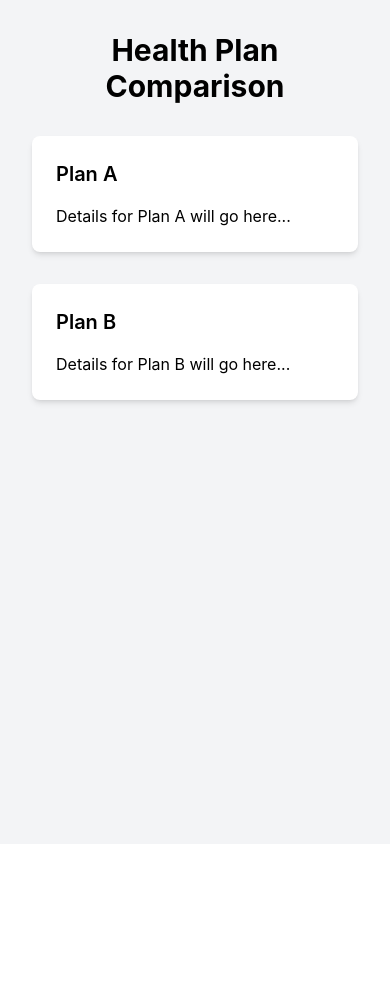
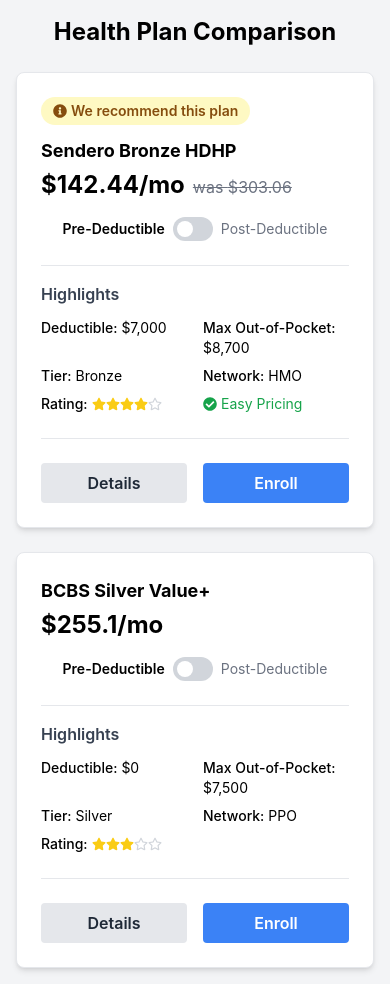
Before and after one commit to ronburnley/plan-comparison, a React (Create React App) app: page / in a window 390 px wide. Before the commit the page ends 844 px from the top, so only its background shows below. Built offline with nearby package versions, Linux system fonts and the light colour scheme.

Commit message:
feat: Add PlanCard component and sample data

```diff
--- a/src/App.tsx
+++ b/src/App.tsx
@@ -1,24 +1,73 @@
 import React from 'react';
 import './App.css';
+import PlanCard from './components/PlanCard';
+import { HealthPlan } from './types/HealthPlan';
+
+// --- Sample Data ---
+const samplePlan1: HealthPlan = {
+  recommended: true,
+  planName: 'Sendero Health Quality Care Bronze High Deductible / $60 PCP / $25 Generic Drugs / $100 Specialist',
+  planNameShort: 'Sendero Bronze HDHP',
+  monthlyPremium: 142.44,
+  originalPremium: 303.06,
+  deductible: 7000,
+  maxOutOfPocket: 8700,
+  tier: 'Bronze',
+  networkType: 'HMO',
+  rating: 4,
+  specialFeatures: ['Easy Pricing'],
+  primaryCareVisitCost: 60,
+  specialistVisitCost: 100,
+  genericDrugCost: 25,
+  brandDrugCost: 'Full price',
+  preferredBrandDrugCost: 'Full price',
+  specialtyDrugCost: 'Full price',
+  inpatientCost: 'Full price',
+  outpatientCost: 'Full price',
+  imagingCost: 'Full price',
+  labsCost: 'Full price',
+  emergencyRoomCost: 'Full price',
+  urgentCareCost: 75,
+  prenatalCareCost: 'Full price',
+  laborDeliveryCost: 'Full price',
+  postnatalCareCost: 'Full price',
+};
+
+const samplePlan2: HealthPlan = {
+  planName: 'BlueCross BlueShield Silver Value Plus $0 Deductible',
+  planNameShort: 'BCBS Silver Value+',
+  monthlyPremium: 255.10,
+  deductible: 0,
+  maxOutOfPocket: 7500,
+  tier: 'Silver',
+  networkType: 'PPO',
+  rating: 3,
+  primaryCareVisitCost: 30,
+  specialistVisitCost: 60,
+  genericDrugCost: 15,
+  brandDrugCost: 50,
+  preferredBrandDrugCost: 75,
+  specialtyDrugCost: '50% Coinsurance',
+  inpatientCost: '20% Coinsurance',
+  outpatientCost: '20% Coinsurance',
+  imagingCost: 150,
+  labsCost: 30,
+  emergencyRoomCost: 500,
+  urgentCareCost: 50,
+  prenatalCareCost: 30,
+  laborDeliveryCost: '20% Coinsurance',
+  postnatalCareCost: 30,
+};
+// --- End Sample Data ---
 
 function App() {
   return (
-    <div className="min-h-screen bg-gray-100 p-8">
-      <h1 className="text-3xl font-bold text-center mb-8">Health Plan Comparison</h1>
-      <div className="grid grid-cols-1 md:grid-cols-2 gap-8">
-        {/* Plan 1 Column */}
-        <div className="bg-white p-6 rounded-lg shadow-md">
-          <h2 className="text-xl font-semibold mb-4">Plan A</h2>
-          {/* Placeholder for Plan A details */}
-          <p>Details for Plan A will go here...</p>
-        </div>
-
-        {/* Plan 2 Column */}
-        <div className="bg-white p-6 rounded-lg shadow-md">
-          <h2 className="text-xl font-semibold mb-4">Plan B</h2>
-          {/* Placeholder for Plan B details */}
-          <p>Details for Plan B will go here...</p>
-        </div>
+    <div className="min-h-screen bg-gray-100 p-4 md:p-8">
+      <h1 className="text-2xl md:text-3xl font-bold text-center mb-6 md:mb-8">Health Plan Comparison</h1>
+      <div className="grid grid-cols-1 lg:grid-cols-2 gap-6 md:gap-8 max-w-7xl mx-auto">
+        <PlanCard plan={samplePlan1} />
+        <PlanCard plan={samplePlan2} />
+        {/* Add more <PlanCard plan={...} /> components here as needed */}
       </div>
     </div>
   );
--- /dev/null
+++ b/src/components/PlanCard.tsx
@@ -0,0 +1,104 @@
+import React, { useState } from 'react';
+import { type HealthPlan } from '../types/HealthPlan';
+import { FaStar, FaRegStar, FaCheckCircle, FaInfoCircle } from 'react-icons/fa'; // Example icons
+
+interface PlanCardProps {
+  plan: HealthPlan;
+}
+
+const formatCurrency = (value: number | string) => {
+  if (typeof value === 'string') return value;
+  return `$${value.toLocaleString()}`;
+};
+
+const formatCost = (value: number | string, suffix = '') => {
+  if (typeof value === 'string') return value;
+  return `$${value}${suffix}`;
+};
+
+const PlanCard: React.FC<PlanCardProps> = ({ plan }) => {
+  // State for the pre/post deductible toggle (functionality later)
+  const [showPostDeductible, setShowPostDeductible] = useState(false);
+
+  const renderStars = (rating: number) => {
+    const stars = [];
+    for (let i = 1; i <= 5; i++) {
+      stars.push(i <= rating ? <FaStar key={i} className="text-yellow-400" /> : <FaRegStar key={i} className="text-gray-300" />);
+    }
+    return <div className="flex">{stars}</div>;
+  };
+
+  // --- Component Sections --- TODO
+
+  return (
+    <div className="bg-white p-6 rounded-lg shadow-md border border-gray-200 flex flex-col">
+      {/* Recommended Badge */}
+      {plan.recommended && (
+        <div className="bg-yellow-100 text-yellow-800 text-sm font-semibold px-3 py-1 rounded-full inline-flex items-center mb-3 self-start">
+          <FaInfoCircle className="mr-1" /> We recommend this plan
+        </div>
+      )}
+
+      {/* Plan Name and Premium */}
+      <h2 className="text-lg font-bold mb-1" title={plan.planName}>{plan.planNameShort || plan.planName}</h2>
+      <div className="mb-4">
+        <span className="text-2xl font-bold mr-2">{formatCurrency(plan.monthlyPremium)}/mo</span>
+        {plan.originalPremium && (
+          <span className="text-gray-500 line-through">was {formatCurrency(plan.originalPremium)}</span>
+        )}
+      </div>
+
+      {/* Pre/Post Deductible Toggle */}
+      <div className="flex items-center justify-center mb-6">
+        <span className={`mr-2 text-sm ${!showPostDeductible ? 'font-semibold' : 'text-gray-500'}`}>Pre-Deductible</span>
+        <label htmlFor={`toggle-${plan.planName.replace(/\s+/g, '-')}`} className="flex items-center cursor-pointer">
+          <div className="relative">
+            <input
+              type="checkbox"
+              id={`toggle-${plan.planName.replace(/\s+/g, '-')}`}
+              className="sr-only"
+              checked={showPostDeductible}
+              onChange={() => setShowPostDeductible(!showPostDeductible)}
+            />
+            <div className="block bg-gray-300 w-10 h-6 rounded-full"></div>
+            <div className={`dot absolute left-1 top-1 bg-white w-4 h-4 rounded-full transition ${showPostDeductible ? 'translate-x-full !bg-blue-500' : ''}`}></div>
+          </div>
+        </label>
+        <span className={`ml-2 text-sm ${showPostDeductible ? 'font-semibold' : 'text-gray-500'}`}>Post-Deductible</span>
+      </div>
+
+      {/* --- Highlights Section --- TODO */}
+      <div className="mb-6 border-t pt-4">
+        <h3 className="text-base font-semibold mb-3 text-gray-700">Highlights</h3>
+        <div className="grid grid-cols-2 gap-x-4 gap-y-2 text-sm">
+          <div><span className="font-medium">Deductible:</span> {formatCurrency(plan.deductible)}</div>
+          <div><span className="font-medium">Max Out-of-Pocket:</span> {formatCurrency(plan.maxOutOfPocket)}</div>
+          <div><span className="font-medium">Tier:</span> {plan.tier}</div>
+          <div><span className="font-medium">Network:</span> {plan.networkType}</div>
+          <div className="flex items-center"><span className="font-medium mr-1">Rating:</span> {renderStars(plan.rating)}</div>
+          {plan.specialFeatures?.map((feature, index) => (
+            <div key={index} className="flex items-center text-green-600">
+              <FaCheckCircle className="mr-1" /> {feature}
+            </div>
+          ))}
+        </div>
+      </div>
+
+      {/* --- Other Sections (Doctors, Drugs, etc.) --- TODO - Add structure based on spec */}
+
+      {/* --- CTA Buttons --- TODO */}
+       <div className="mt-auto pt-6 border-t">
+         <div className="flex justify-between gap-4">
+            <button className="flex-1 bg-gray-200 hover:bg-gray-300 text-gray-800 font-semibold py-2 px-4 rounded transition duration-150 ease-in-out">
+              Details
+            </button>
+            <button className="flex-1 bg-blue-500 hover:bg-blue-600 text-white font-semibold py-2 px-4 rounded transition duration-150 ease-in-out">
+              Enroll
+            </button>
+         </div>
+       </div>
+    </div>
+  );
+};
+
+export default PlanCard;
--- /dev/null
+++ b/src/types/HealthPlan.ts
@@ -0,0 +1,29 @@
+export interface HealthPlan {
+  recommended?: boolean;
+  planName: string;
+  planNameShort?: string;
+  monthlyPremium: number;
+  originalPremium?: number;
+  deductible: number;
+  maxOutOfPocket: number;
+  tier: 'Bronze' | 'Silver' | 'Gold' | 'Platinum' | string; // Allow other strings if needed
+  networkType: 'HMO' | 'PPO' | 'EPO' | 'POS' | string;
+  rating: number; // e.g., 4 for 4 stars
+  specialFeatures?: string[];
+  primaryCareVisitCost: string | number; // e.g., 'Full price', 60
+  specialistVisitCost: string | number;
+  genericDrugCost: string | number;
+  brandDrugCost: string | number;
+  preferredBrandDrugCost: string | number;
+  specialtyDrugCost: string | number;
+  inpatientCost: string | number;
+  outpatientCost: string | number;
+  imagingCost: string | number;
+  labsCost: string | number;
+  emergencyRoomCost: string | number;
+  urgentCareCost: string | number;
+  prenatalCareCost: string | number;
+  laborDeliveryCost: string | number;
+  postnatalCareCost: string | number;
+  // Add fields for pre/post-deductible costs if they differ significantly
+}
```
Also changed, not shown: package.json (+4 -4 lines), 1 other file (tests, documents, lock files or other folders).
